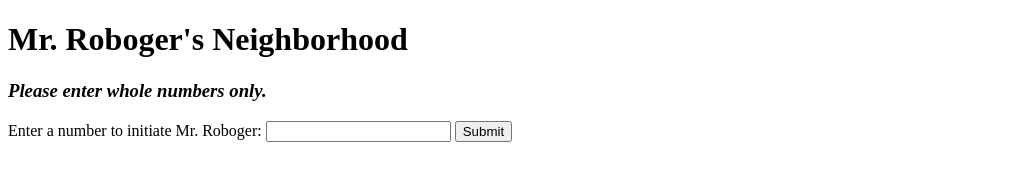
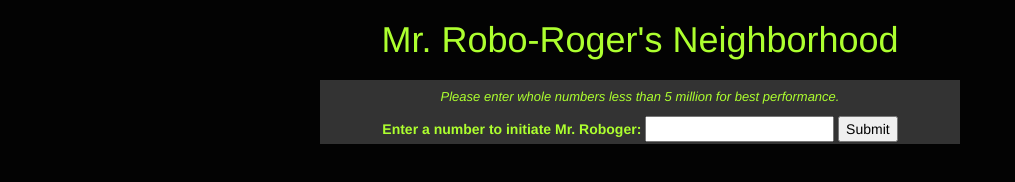
Before and after one commit to mjmelito/mr_roboger, a plain HTML site: page index.html in a window 1280 px wide. Shown: the whole page, without its empty margins (0-1015 px from the left). Drawn offline with nearby package versions, Linux system fonts and the light colour scheme.

```diff
--- a/css/styles.css
+++ b/css/styles.css
@@ -1,3 +1,34 @@
 .hidden {
   display: none;
 }
+
+body {
+  text-align: center;
+  background-color: rgb(3, 3, 3);
+  color: greenyellow
+}
+
+#userNumber {
+  color: black;
+}
+
+#submit {
+  color: black;
+}
+
+#warning {
+  font-size:small;
+}
+
+#formbox {
+  background-color: rgb(51, 51, 51);
+  width: 50vw;
+  margin: auto;
+  margin-top: 1px;
+}
+
+.result {
+  width: 70vw;
+  margin: auto;
+  margin-top: 10px;
+}
--- a/index.html
+++ b/index.html
@@ -1,16 +1,16 @@
 <!DOCTYPE html>
 <html lang="en">
 <head>
+  <link rel="stylesheet" href="https://maxcdn.bootstrapcdn.com/bootstrap/3.4.1/css/bootstrap.min.css">
   <link href="css/styles.css" rel="stylesheet" type="text/css">
   <script src="js/scripts.js"></script>
-  <title>Mr. Roboger's Neighborhood</title>
+  <title>Mr. Robo-Roger's Neighborhood</title>
 </head>
 <body>
-  <h1>Mr. Roboger's Neighborhood</h1>
+  <h1>Mr. Robo-Roger's Neighborhood</h1>
   <div id="formbox">
-    <h3><em id="warning">Please enter whole numbers only.</em></h3>
+    <h3><em id="warning">Please enter whole numbers less than 5 million for best performance.</em></h3>
     <form id="numberInput" class="card">
-      <p id="error-message" class="hidden">OOPS! Look's like your submission contains errors. Please be sure that you submitted a whole number only, without letters or puncuation.</p>
       <label for="number">Enter a number to initiate Mr. Roboger:</label>
       <input id="userNumber" type="number" name="userNumber">
       <button id="submit" type="submit">Submit</button>
@@ -18,7 +18,6 @@
   </div>
   <div class="result">
     <p id="result"></p>
-
   </div>
 </body>
 </html>
--- a/js/scripts.js
+++ b/js/scripts.js
@@ -1,7 +1,6 @@
 window.onload = function() {
 
-/*Business Logic*/
-
+  /*Business Logic*/
 
   function countToNumber(userNumber) {
     let count = [];
@@ -29,7 +28,8 @@ window.onload = function() {
     }
     return newCount.join(', ');
   }
-/*UI Logic*/
+
+  /*UI Logic*/
 
   const form = document.querySelector("form");
   form.onsubmit = function(event) {
```
